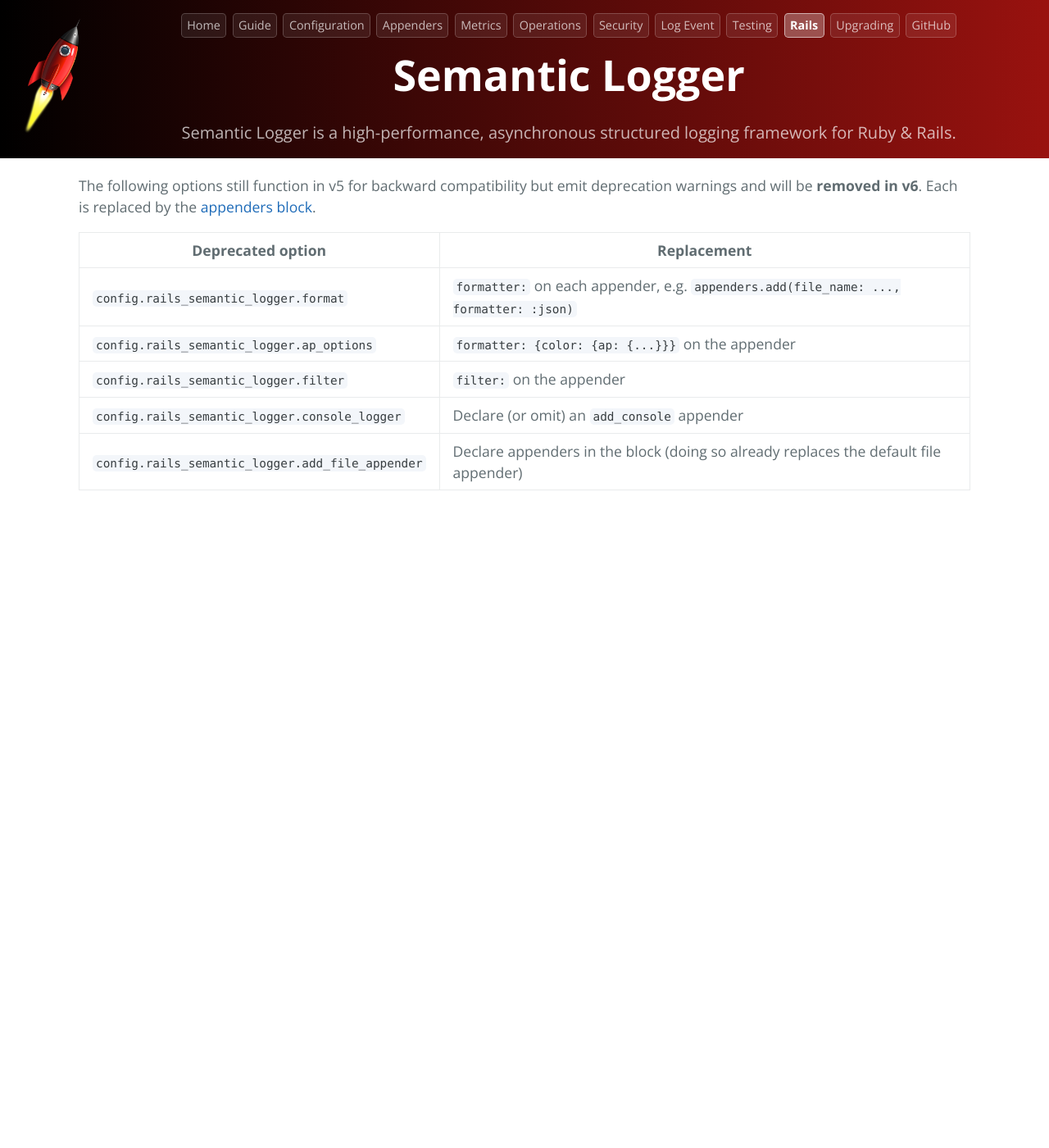
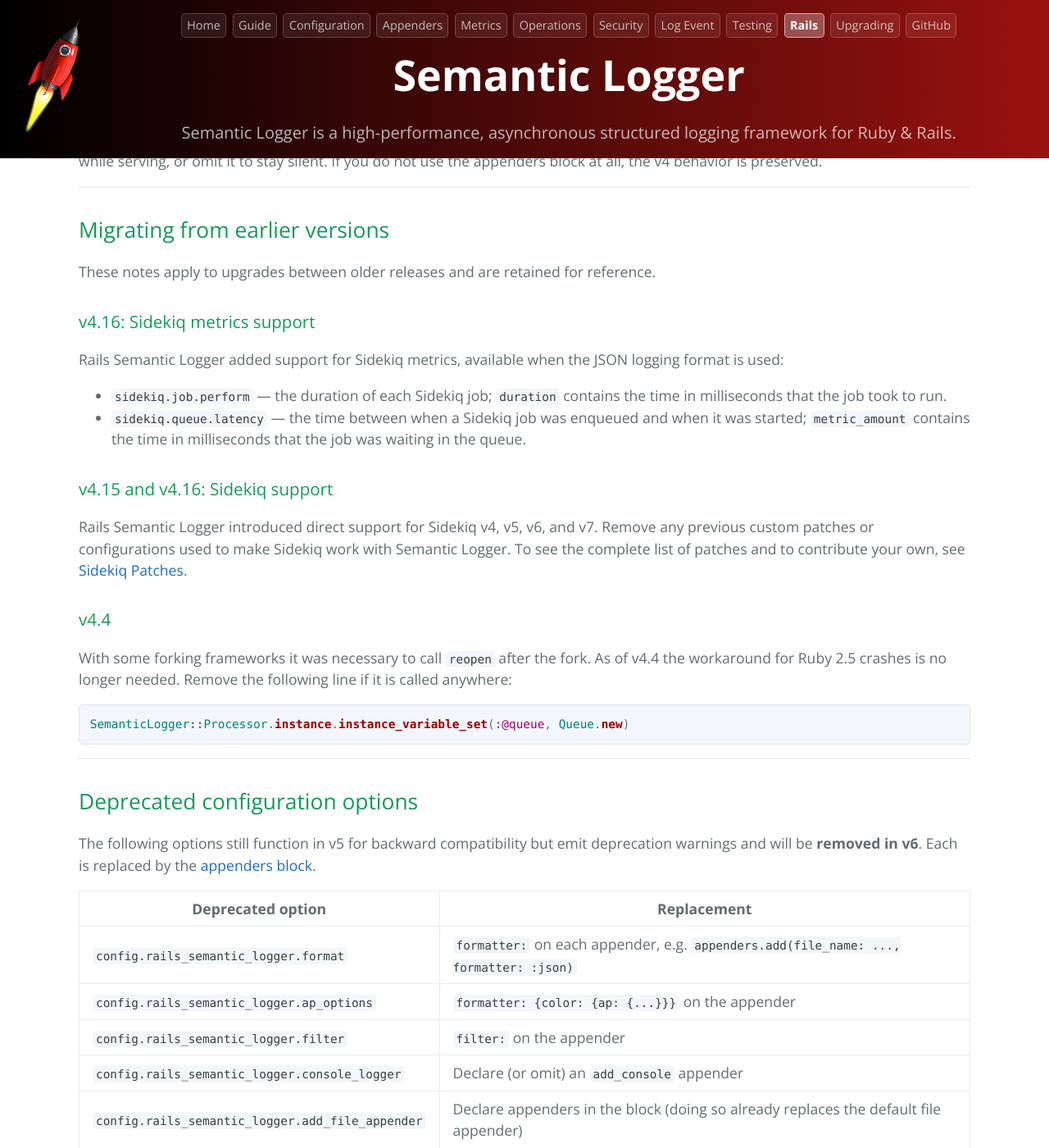
Before and after one commit to reidmorrison/semantic_logger, a Jekyll site: the page built from docs/rails.md, in a window 1280 px wide and 1400 px high, scrolled down 17567 px. Shown: the whole window at 82% size. Built offline with Jekyll 4.4.1, drawn with Linux system fonts in a browser that asks for light colours; our own code applies the rules of GitHub Pages for plain Markdown files; before the commit the page ends 18197 px from its top, so only the background shows below that; some of the changed text lies outside the part shown.

Commit message:
docs: add earlier-version upgrade notes to rails guide
Consolidate the upgrade notes that previously lived in the
rails_semantic_logger README into the Rails docs: add a
"Migrating from earlier versions" section covering v4.16 Sidekiq
metrics, v4.15/v4.16 Sidekiq support, and the v4.4 reopen workaround.

Co-Authored-By: Claude Opus 4.8 <noreply@anthropic.com>

```diff
--- a/docs/rails.md
+++ b/docs/rails.md
@@ -693,6 +693,39 @@ stay silent. If you do not use the appenders block at all, the v4 behavior is pr
 
 ---
 
+## Migrating from earlier versions
+
+These notes apply to upgrades between older releases and are retained for reference.
+
+### v4.16: Sidekiq metrics support
+
+Rails Semantic Logger added support for Sidekiq metrics, available when the JSON logging format is
+used:
+
+* `sidekiq.job.perform` &mdash; the duration of each Sidekiq job; `duration` contains the time in
+  milliseconds that the job took to run.
+* `sidekiq.queue.latency` &mdash; the time between when a Sidekiq job was enqueued and when it was
+  started; `metric_amount` contains the time in milliseconds that the job was waiting in the queue.
+
+### v4.15 and v4.16: Sidekiq support
+
+Rails Semantic Logger introduced direct support for Sidekiq v4, v5, v6, and v7. Remove any previous
+custom patches or configurations used to make Sidekiq work with Semantic Logger. To see the complete
+list of patches and to contribute your own, see
+[Sidekiq Patches](https://github.com/reidmorrison/rails_semantic_logger/blob/main/lib/rails_semantic_logger/extensions/sidekiq/sidekiq.rb).
+
+### v4.4
+
+With some forking frameworks it was necessary to call `reopen` after the fork. As of v4.4 the
+workaround for Ruby 2.5 crashes is no longer needed. Remove the following line if it is called
+anywhere:
+
+~~~ruby
+SemanticLogger::Processor.instance.instance_variable_set(:@queue, Queue.new)
+~~~
+
+---
+
 ## Deprecated configuration options
 
 The following options still function in v5 for backward compatibility but emit deprecation warnings
```
